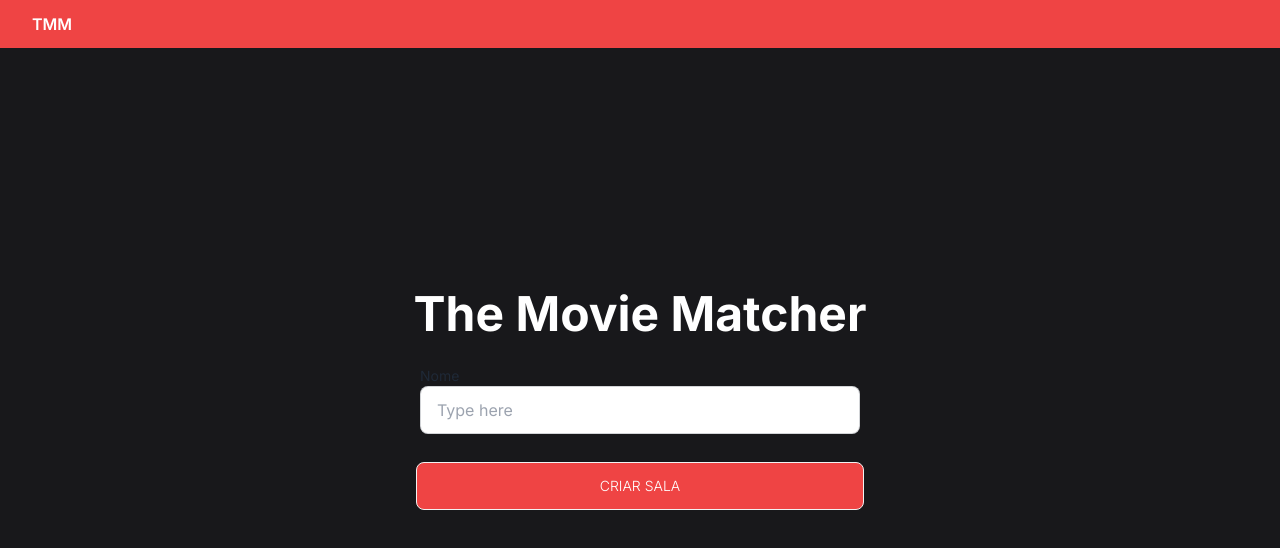
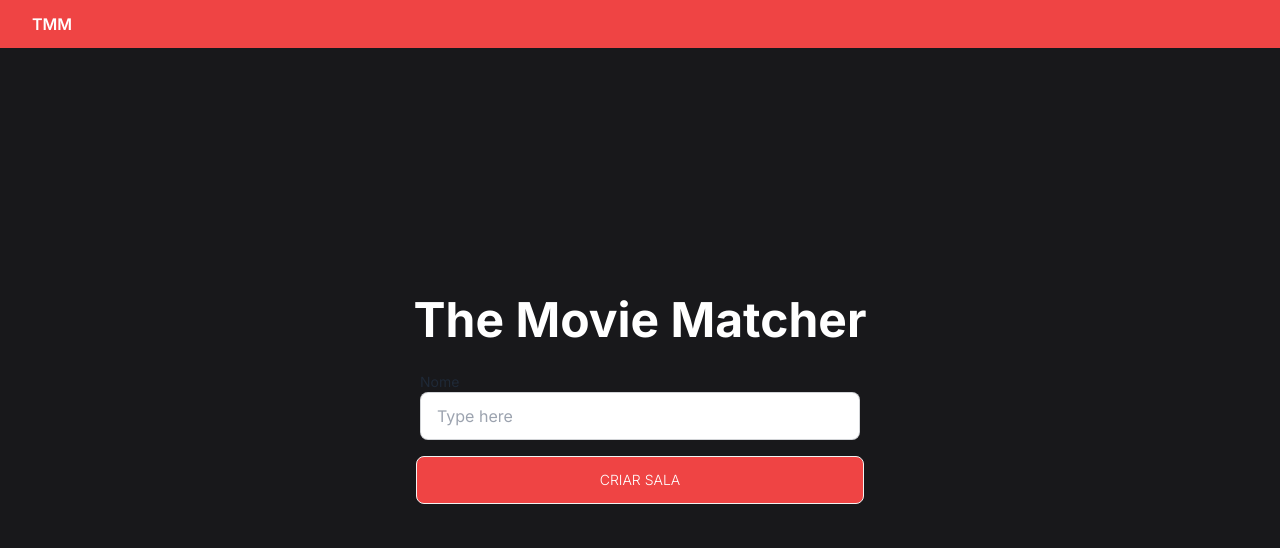
Before and after one commit to ctv-io/movie-app-client, a Next.js app: page / in a window 1280 px wide. Shown: the top 548 px of the page. Built offline with nearby package versions, Linux system fonts and the light colour scheme.

Commit message:
:lipstick: Changed styling for main screen

```diff
--- a/src/components/HeroSection.tsx
+++ b/src/components/HeroSection.tsx
@@ -6,7 +6,7 @@ export default function HeroSection() {
 			<h2 className="text-center text-5xl font-bold">The Movie Matcher</h2>
 			<form
 				action="post"
-				className="flex w-64 flex-col items-center justify-center gap-5 lg:w-[28rem]"
+				className="flex w-64 flex-col items-center justify-center gap-2 lg:w-[28rem]"
 			>
 				<div className="form-control w-full max-w-md">
 					<label htmlFor="mainName" className="label flex flex-col items-start">
```
